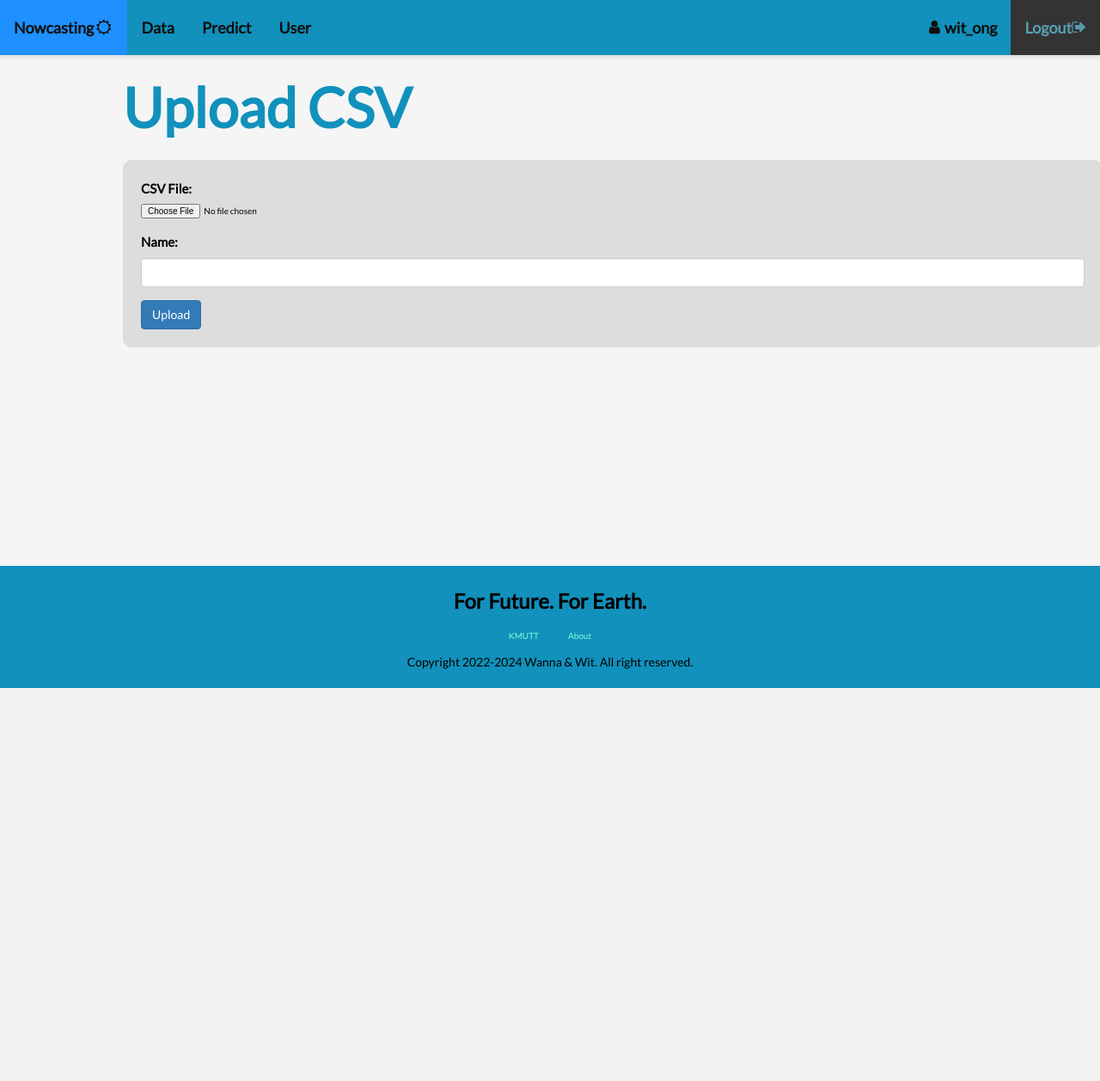
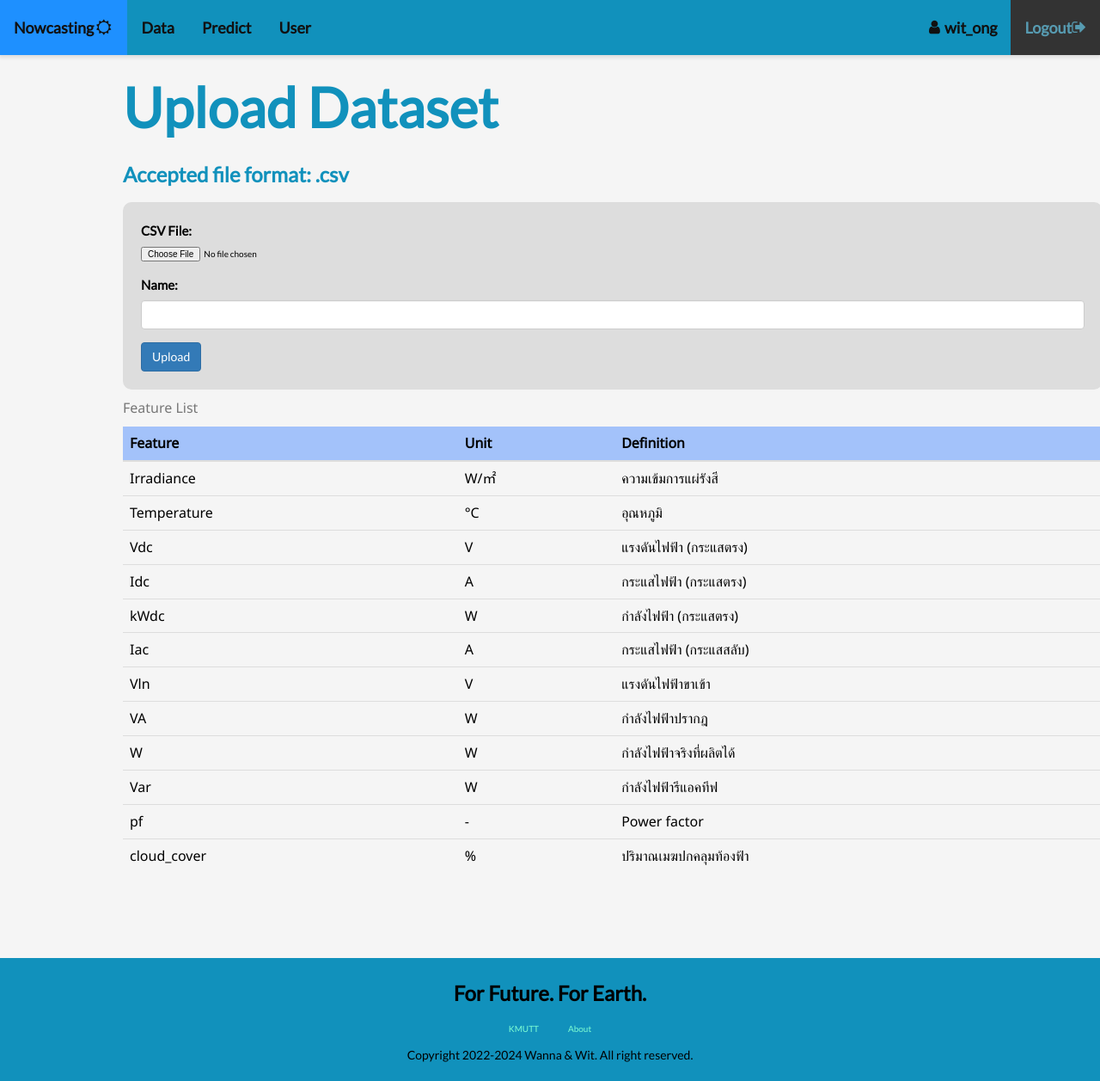
Before and after one commit to BiKajoin/ProjectWeb, a Django app: page /data/upload/ in a window 1280 px wide. Shown: the whole page at 86% size. Before the commit the page ends 800 px from the top, so only its background shows below. Run offline with Django 4.2, Linux system fonts and the light colour scheme; a user stored in the database is signed in; some libraries are stand-ins or nearby versions.

Commit message:
refactor: :recycle: make dataInfo as component and add to upload page
make dataInfo as component and add to upload page, also change database access string to not use personal string

```diff
--- a/appData/templates/appData/upload.html
+++ b/appData/templates/appData/upload.html
@@ -3,9 +3,10 @@
 
 {% block content %}
 
-<section class = "contentSection">
+<section class="contentSection">
     <div class="container mt-5">
-        <h1 class="mb-4">Upload CSV</h1>
+        <h1 class="mb-4">Upload Dataset</h1>
+        <h5> Accepted file format: .csv </h5>
         <div class="form-box">
             <form method="post" enctype="multipart/form-data" onsubmit="return checkForm()">
                 {% csrf_token %}
@@ -20,11 +21,18 @@
                 <input type="submit" value="Upload" class="btn btn-primary">
             </form>
         </div>
+        {% include 'appModel/components/dataInfo.html' %}
     </div>
     <!-- Add Bootstrap JS -->
-    <script src="https://code.jquery.com/jquery-3.2.1.slim.min.js" integrity="sha384-KJ3o2DKtIkvYIK3UENzmM7KCkRr/rE9/Qpg6aAZGJwFDMVNA/XvoD9JdQaI5Jf6p" crossorigin="anonymous"></script>
-    <script src="https://cdnjs.cloudflare.com/ajax/libs/popper.js/1.12.9/umd/popper.min.js" integrity="sha384-ApNbgh9B+Y1QKtv3Rn7W3mgPxhU9K/ScQsAP7hUibX39j7fakFPskvXusvfa0b4Q" crossorigin="anonymous"></script>
-    <script src="https://maxcdn.bootstrapcdn.com/bootstrap/4.0.0/js/bootstrap.min.js" integrity="sha384-JZR6Spejh4U02d8jOt6vLEHfe/JQGiRRSQQxSfFWpi1MquVdAyjUar5+76PVCmYl" crossorigin="anonymous"></script>
+    <script src="https://code.jquery.com/jquery-3.2.1.slim.min.js"
+        integrity="sha384-KJ3o2DKtIkvYIK3UENzmM7KCkRr/rE9/Qpg6aAZGJwFDMVNA/XvoD9JdQaI5Jf6p"
+        crossorigin="anonymous"></script>
+    <script src="https://cdnjs.cloudflare.com/ajax/libs/popper.js/1.12.9/umd/popper.min.js"
+        integrity="sha384-ApNbgh9B+Y1QKtv3Rn7W3mgPxhU9K/ScQsAP7hUibX39j7fakFPskvXusvfa0b4Q"
+        crossorigin="anonymous"></script>
+    <script src="https://maxcdn.bootstrapcdn.com/bootstrap/4.0.0/js/bootstrap.min.js"
+        integrity="sha384-JZR6Spejh4U02d8jOt6vLEHfe/JQGiRRSQQxSfFWpi1MquVdAyjUar5+76PVCmYl"
+        crossorigin="anonymous"></script>
     <script>
         function checkForm() {
             var file = document.getElementById("csv_file").value;
@@ -37,9 +45,8 @@
             if (name == "") {
                 document.getElementById("name").value = "DEFAULT";
             }
-
             return true;
-  }
+        }
     </script>
 </section>
 {% endblock %}
--- a/appData/views.py
+++ b/appData/views.py
@@ -19,7 +19,7 @@ from appData.models import PVCellData, PVCellTable
 # Create your views here.
 @login_required
 def data(request):
-    client = MongoClient('mongodb+srv://wannawanna:d1Dj8cOiWwUCIxQs@cluster0.htuap5h.mongodb.net/userdatabase?retryWrites=true&w=majority')
+    client = MongoClient('mongodb+srv://pvcell:IXLCBUqW6U8FGUFr@cluster0.htuap5h.mongodb.net/userdatabase?retryWrites=true&w=majority')
     db = client['data']
     userCollectionNames = request.GET.get('collectionName')
 
@@ -108,7 +108,7 @@ def drop_collection(request):
         if(collection_name=="Admin"):
             messages.success(request, 'You cannot drop Admin collection!')
             return redirect('data')
-        client = MongoClient('mongodb+srv://wannawanna:d1Dj8cOiWwUCIxQs@cluster0.htuap5h.mongodb.net/userdatabase?retryWrites=true&w=majority')
+        client = MongoClient('mongodb+srv://pvcell:IXLCBUqW6U8FGUFr@cluster0.htuap5h.mongodb.net/userdatabase?retryWrites=true&w=majority')
         db = client['data']
         db.drop_collection(target)
         messages.success(request, 'Collection dropped!')
@@ -125,7 +125,7 @@ def upload(request):
             fileBytes = BytesIO(csvFile.read())
             df = pd.read_csv(fileBytes)
             # Connect to the MongoDB server
-            client = MongoClient('mongodb+srv://wannawanna:d1Dj8cOiWwUCIxQs@cluster0.htuap5h.mongodb.net/userdatabase?retryWrites=true&w=majority')
+            client = MongoClient('mongodb+srv://pvcell:IXLCBUqW6U8FGUFr@cluster0.htuap5h.mongodb.net/userdatabase?retryWrites=true&w=majority')
             db = client['data']
             # Check if DataFrame contains the correct fields in the correct order
             expected_fields = ['datetime', 'year', 'month', 'day', 'hour', 'minute', 'second', 'Irradiance', 'Tm', 'Vdc', 'Idc', 'kWdc', 'kWhdc','Iac', 'Vln', 'VA', 'W', 'Var', 'pf','Hz', 'VAh', 'Whac', 'cloud_cover']
--- /dev/null
+++ b/appModel/templates/appModel/components/dataInfo.html
@@ -0,0 +1,84 @@
+<table class="table">
+    <caption>Feature List</caption>
+    <thead>
+        <tr>
+            <th>Feature</th>
+            <th>Unit</th>
+            <th>Definition</th>
+        </tr>
+    </thead>
+    <tbody>
+        <tr>
+            <!-- 'Irradiance', 'W/㎡', 'ความเข้มการแผ่รังสี' -->
+            <td>Irradiance</td>
+            <td>W/㎡</td>
+            <td>ความเข้มการแผ่รังสี</td>
+        </tr>
+        <tr>
+            <!-- 'Tm', '°C', 'อุณหภูมิ' -->
+            <td>Temperature</td>
+            <td>°C</td>
+            <td>อุณหภูมิ</td>
+        </tr>
+        <!-- 'Vdc', 'V', 'แรงดันไฟฟ้า (กระแสตรง)' -->
+        <tr>
+            <td>Vdc</td>
+            <td>V</td>
+            <td>แรงดันไฟฟ้า (กระแสตรง)</td>
+        </tr>
+        <!-- 'Idc', 'A', 'กระแสไฟฟ้า (กระแสตรง)' -->
+        <tr>
+            <td>Idc</td>
+            <td>A</td>
+            <td>กระแสไฟฟ้า (กระแสตรง)</td>
+        </tr>
+        <!-- 'kWdc', 'W', 'กำลังไฟฟ้า (กระแสตรง)' -->
+        <tr>
+            <td>kWdc</td>
+            <td>W</td>
+            <td>กำลังไฟฟ้า (กระแสตรง)</td>
+        </tr>
+        <!-- 'Iac', 'A', 'กระแสไฟฟ้า (กระแสสลับ)' -->
+        <tr>
+            <td>Iac</td>
+            <td>A</td>
+            <td>กระแสไฟฟ้า (กระแสสลับ)</td>
+        </tr>
+        <!-- 'Vln', 'V', 'แรงดันไฟฟ้าขาเข้า' -->
+        <tr>
+            <td>Vln</td>
+            <td>V</td>
+            <td>แรงดันไฟฟ้าขาเข้า</td>
+        </tr>
+        <!-- 'VA', 'W', 'กำลังไฟฟ้าปรากฎ' -->
+        <tr>
+            <td>VA</td>
+            <td>W</td>
+            <td>กำลังไฟฟ้าปรากฎ</td>
+        </tr>
+        <tr>
+            <!-- 'W', 'W', 'กำลังไฟฟ้าจริงที่ผลิตได้' -->
+            <td>W</td>
+            <td>W</td>
+            <td>กำลังไฟฟ้าจริงที่ผลิตได้</td>
+        </tr>
+        <!-- 'Var', 'W', 'กำลังไฟฟ้ารีแอคทีฟ' -->
+        <tr>
+            <td>Var</td>
+            <td>W</td>
+            <td>กำลังไฟฟ้ารีแอคทีฟ</td>
+        </tr>
+        <!-- 'pf', '-', 'Power factor' -->
+        <tr>
+            <td>pf</td>
+            <td>-</td>
+            <td>Power factor</td>
+        </tr>
+        <!-- 'cloud_cover', '%', 'ปริมาณเมฆปกคลุมท้องฟ้า' -->
+        <tr>
+            <td>cloud_cover</td>
+            <td>%</td>
+            <td>ปริมาณเมฆปกคลุมท้องฟ้า</td>
+        </tr>
+    </tbody>
+</table>
```
Also changed, not shown: appGeneral/templates/appGeneral/components/base.html (+5 -5 lines), appModel/templates/appModel/result.html (+1 -19 lines), appModel/views.py (+1 -15 lines).
